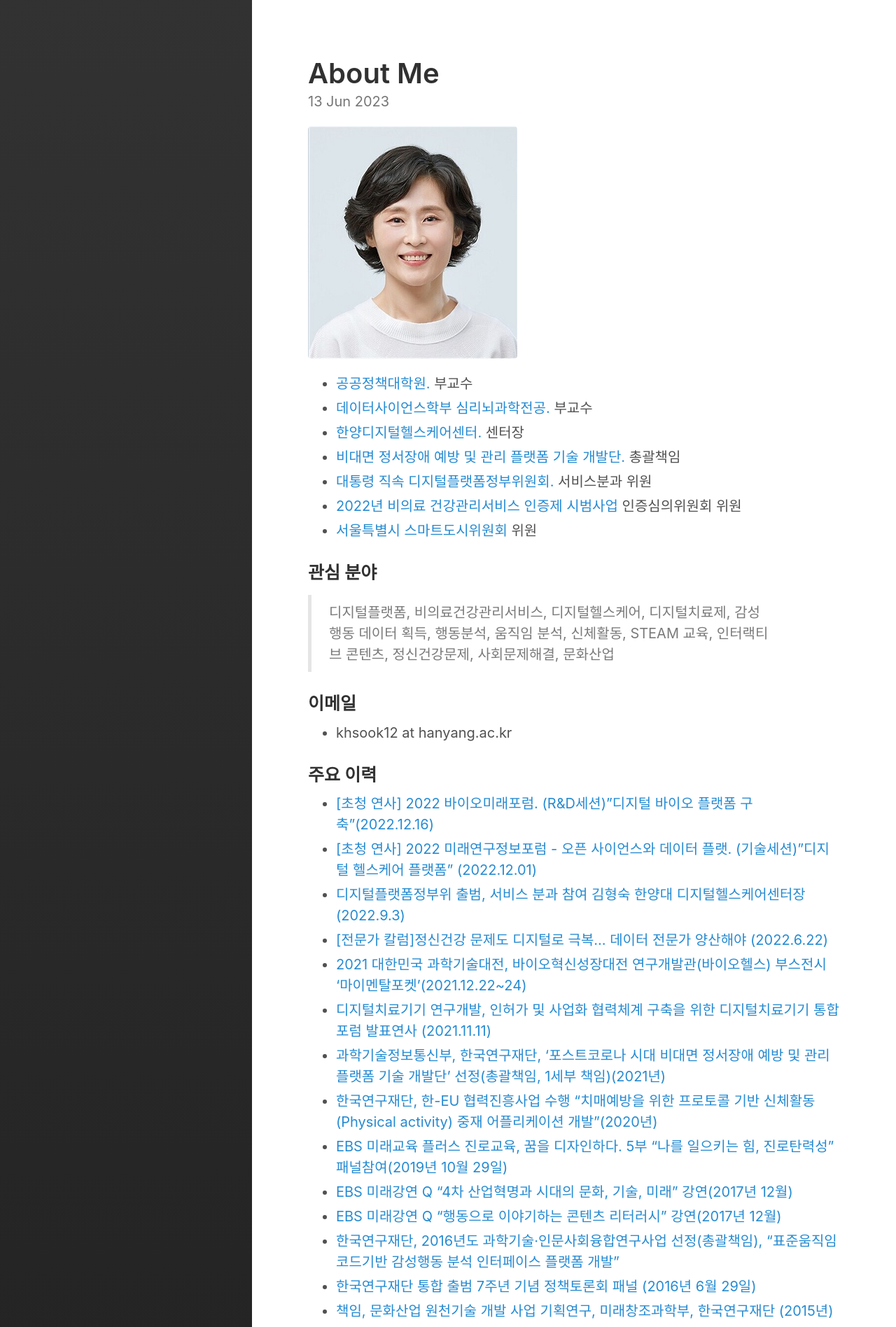
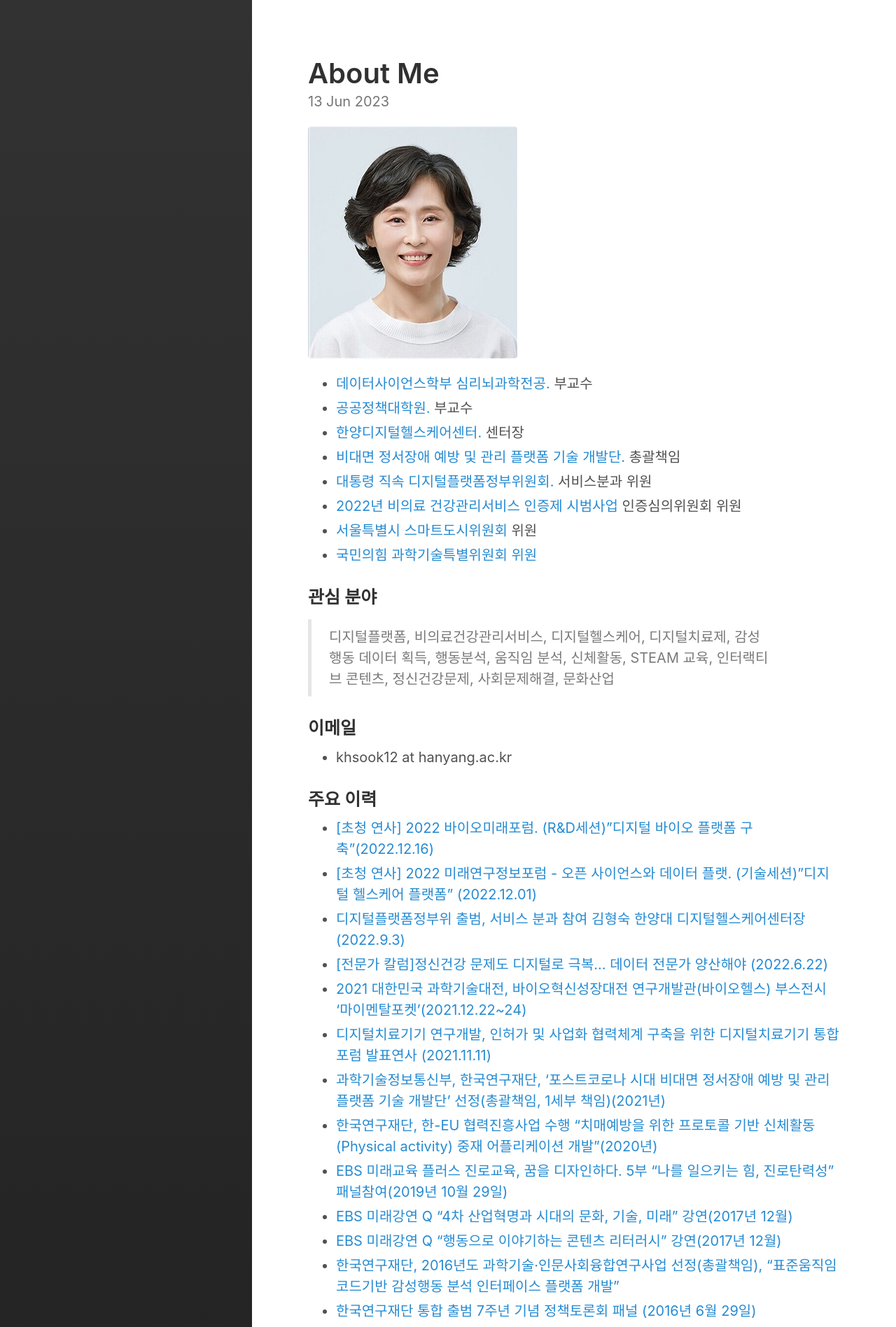
Before and after one commit to Rugger12/hyungsook, a Jekyll site: the page built from _posts/2023-06-13-about-me.md, in a window 1280 px wide. Shown: the top 1896 px of the page at 70% size. Built offline with Jekyll 4.4.1, drawn with Linux system fonts in a browser that asks for light colours; some of the changed text lies outside the part shown.

Commit message:
Update 2023-08-22-about-me.md

```diff
--- a/_posts/2023-06-13-about-me.md
+++ b/_posts/2023-06-13-about-me.md
@@ -7,13 +7,14 @@ excerpt_separator:  <!--more-->
 ![image](https://github.com/Rugger12/hyungsook/blob/master/img/me2.jpg?raw=true "It's me")
 
 
+* <a href="https://hyds.hanyang.ac.kr/front/unInfo2/depPsy" target="_blank">데이터사이언스학부 심리뇌과학전공.</a> 부교수
 * <a href="http://gspp.hanyang.ac.kr" target="_blank">공공정책대학원.</a> 부교수
-* <a href="https://hyds.hanyang.ac.kr/front/unInfo2/depPsy" target="_blank">데이터사이언스학부 심리뇌과학전공.</a> 부교수
 * <a href="http://hydhc.org/" target="_blank"> 한양디지털헬스케어센터.</a> 센터장
 * <a href="http://dtxplatform.kr/" target="_blank"> 비대면 정서장애 예방 및 관리 플랫폼 기술 개발단.</a> 총괄책임
 * <a href="https://www.korea.kr/news/policyPhotoView.do?bbsKey=50282" target="_blank"> 대통령 직속 디지털플랫폼정부위원회.</a> 서비스분과 위원
 * <a href="https://www.korea.kr/news/pressReleaseView.do?newsId=156513217" target="_blank"> 2022년 비의료 건강관리서비스 인증제 시범사업</a> 인증심의위원회 위원
 * <a href="https://smart.seoul.go.kr/content/view/MN01060300.do" target="_blank"> 서울특별시 스마트도시위원회</a> 위원
+* <a href="https://www.newshyu.com/news/articleView.html?idxno=1010869" target="_blank"> 국민의힘 과학기술특별위원회 위원</a>
 
 ### 관심 분야
 <blockquote>
@@ -45,8 +46,9 @@ excerpt_separator:  <!--more-->
 *  <a href="https://m.blog.naver.com/erke2000/220125718627" target="_blank">교육부, 제3회 대한민국 교육기부 행복박람회 - 모차르트야 놀자! 마술피리(2014년 9월 18~21일)</a>
 
 ### 이력 사항
-*  現 디지털플랫폼정부위원회 서비스분과 위원
+*  現 대통령 직속 디지털플랫폼정부위원회 서비스분과 위원
 *  現 서울특별시 스마트도시위원회 위원
+*  現 국민의힘 과학기술특별위원회 위원
 *  現 디지털통합예술치료학회 회장
 *  前 한국연구재단	감사자문위원
 *   ____________________________________  감사처분심의위원
```
